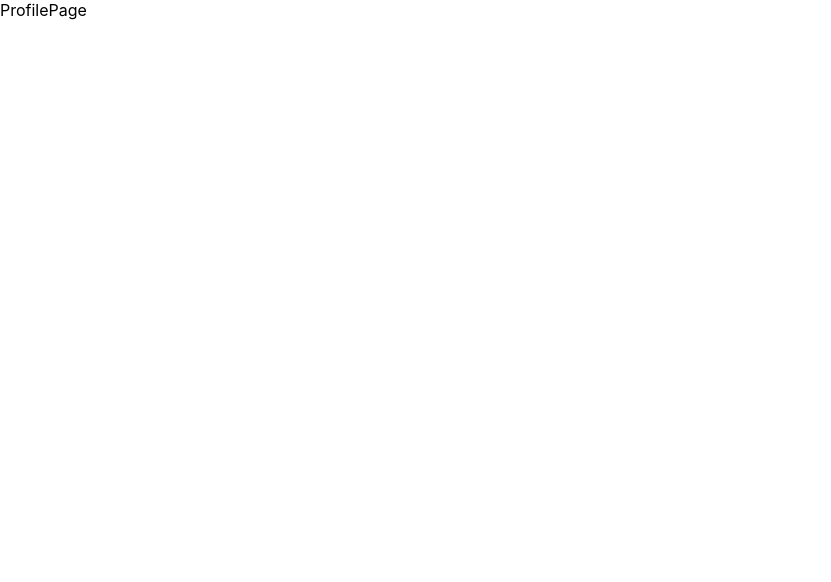
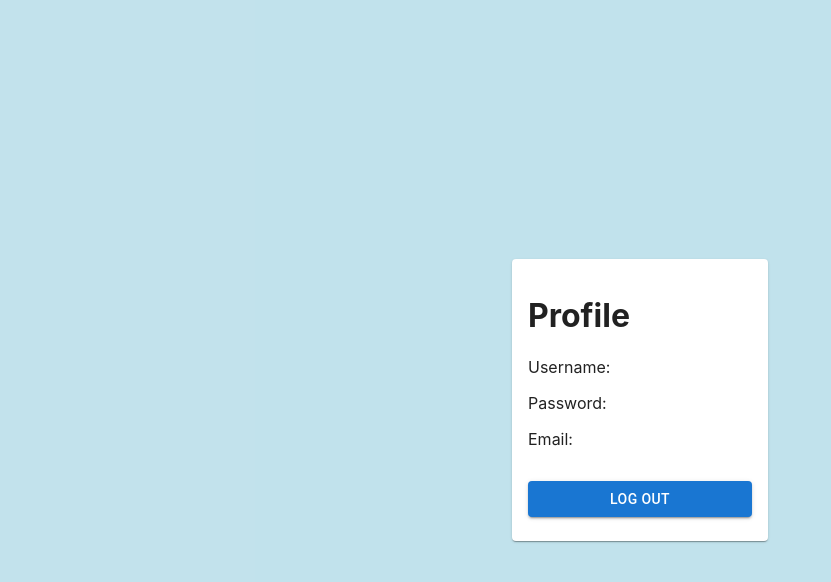
Before and after one commit to Jriggleman/react-redux-sign-in, a React (Create React App) app in the folder client/: page /profile in a window 1280 px wide. Shown: the top 582 px of the page, without its empty margins (0-831 px from the left). Built offline with nearby package versions, Linux system fonts and the light colour scheme.

Commit message:
added profile page/sign out button

```diff
--- /dev/null
+++ b/client/src/components/LogOutButton.tsx
@@ -0,0 +1,38 @@
+import { useSelector, useDispatch } from 'react-redux';
+import Button from '@mui/material/Button';
+import { useNavigate } from 'react-router-dom';
+import { setUsername, setPassword, setEmail } from '../features/user';
+
+interface UserState {
+  user: {
+    username: string;
+    password: string;
+    email: string;
+  };
+}
+
+const LogOutButton = () => {
+  const dispatch = useDispatch();
+  const user = useSelector((state: UserState) => state.user);
+  const navigate = useNavigate();
+
+  const handleClick = () => {
+    dispatch(setUsername(''));
+    dispatch(setPassword(''));
+    dispatch(setEmail(''));
+    navigate('/');
+  };
+  return (
+    <div>
+      <Button
+        variant='contained'
+        onClick={handleClick}
+        style={{ marginTop: '1rem', width: '14rem' }}
+      >
+        Log Out
+      </Button>
+    </div>
+  );
+};
+
+export default LogOutButton;
--- a/client/src/pages/ProfilePage.tsx
+++ b/client/src/pages/ProfilePage.tsx
@@ -1,9 +1,51 @@
-import Axios from 'axios';
+import { useEffect, useState } from 'react';
+import { useSelector } from 'react-redux';
+import Box from '@mui/material/Box';
+import { styled } from '@mui/material/styles';
+import Card from '@mui/material/Card';
+import CardContent from '@mui/material/CardContent';
+import LogOutButton from '../components/LogOutButton';
+
+interface UserState {
+  user: {
+    username: string;
+    password: string;
+    email: string;
+  };
+}
+
+const StyledBox = styled(Box)(({ theme }) => ({
+  background: 'rgba(173, 216, 230, 0.75)',
+}));
 
 const ProfilePage = () => {
-  const profileConents = () => {};
+  const user = useSelector((state: UserState) => state.user);
+  const [profileInfo, setProfileInfo] = useState<UserState['user']>({
+    username: '',
+    password: '',
+    email: '',
+  });
 
-  return <div>ProfilePage</div>;
+  useEffect(() => {
+    // Update the local state with user information when component mounts
+    setProfileInfo(user);
+  }, [user]);
+
+  return (
+    <StyledBox>
+      <Box display='flex' justifyContent='center' alignItems='center' minHeight='100vh'>
+        <Card>
+          <CardContent>
+            <h1>Profile</h1>
+            <p>Username: {profileInfo.username}</p>
+            <p>Password: {profileInfo.password}</p>
+            <p>Email: {profileInfo.email}</p>
+            <LogOutButton />
+          </CardContent>
+        </Card>
+      </Box>
+    </StyledBox>
+  );
 };
 
 export default ProfilePage;
```
Also changed, not shown: 2 other files (tests, documents, lock files or other folders).
